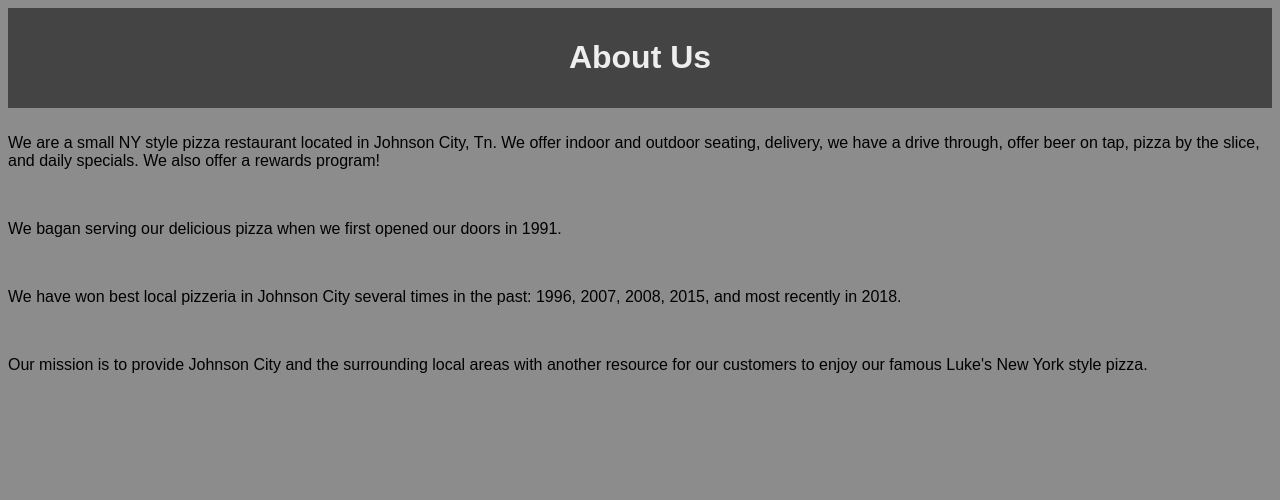
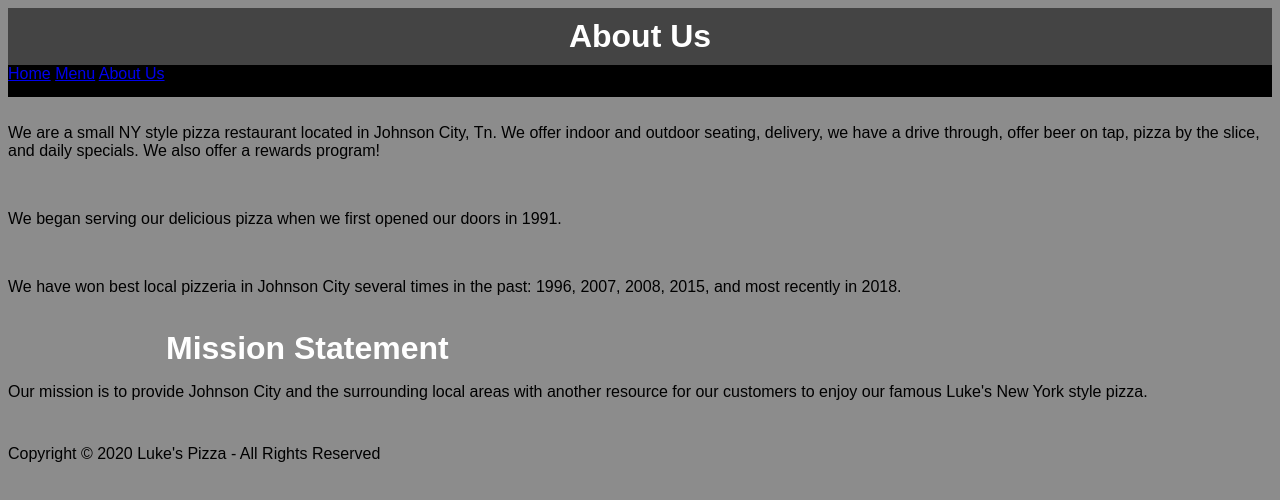
Before and after one commit to Mondayj12/iheartie, a plain HTML site: page aboutus.html in a window 1280 px wide. Drawn offline with Linux system fonts and the light colour scheme; files that its build step writes are made by us from their sources.

Commit message:
Add files via upload

```diff
--- /dev/null
+++ b/aboutus.css
@@ -0,0 +1,47 @@
+/*
+		Author:					Samuel Murillo
+		Date:             		4/15/2020
+        Last revised:
+		Assignment:           Semester Project
+		Purpose:              Styling the "About Us" page
+*/
+
+body {
+	background-color: rgb(140,140,140);
+	color: black;
+	font-family: arial;
+
+}
+
+header.title {
+				background-color: rgba(50,50,50,.8);		/*the background will be a dark gray and partially transparent*/
+				color: #eee;								/*font color will be light gray*/
+				width: 100%;
+				margin: 0;
+				padding: 10px 0px;
+				text-align: center;
+}
+
+div.content {
+	padding: 10px 0px;
+}
+nav {
+    height: 2em;
+    padding: 0;
+    background-color: #000000;
+    border-bottom: 1px solid #8E8E8E;
+    margin-top: 1px solid #8E8E8E;
+}
+.topnav {
+    background-color: #000000;
+}
+.topnav {
+    float: left;
+    color: white;
+    text-align: center;
+}
+h1 {
+    width: 75%;
+    margin: auto;
+    color: white;
+}
--- a/aboutus.html
+++ b/aboutus.html
@@ -7,7 +7,7 @@
 	<meta name="keywords" content="csci, 1210, semster project">
 	<title>Semester Project About Us Page</title>
 	<link rel="icon" href="aboutme.jpg">
-	<link rel="stylesheet" href="styling.css">
+	<link rel="stylesheet" href="css/aboutus.css">
 
 	<!--
 		Author:				Samuel Murillo
@@ -22,6 +22,11 @@
 	<header class="title">
 	<h1>About Us</h1>
 	</header>
+    <nav>
+            <a href='project.html'>Home</a>
+            <a href='#'>Menu</a>
+            <a href="aboutus.html">About Us</a>
+    </nav>
 
 	<div class="content">
 	<p>
@@ -31,7 +36,7 @@
 	<br>
 
 	<p>
-		We bagan serving our delicious pizza when we first opened our doors in 1991.
+		We began serving our delicious pizza when we first opened our doors in 1991.
 	</p>
 	<br>
 
@@ -40,12 +45,16 @@
 		and most recently in 2018.
 	</p>
 	<br>
-
+    <h1>Mission Statement</h1>
 	<p>
 		Our mission is to provide Johnson City and the surrounding local areas with another resource for our
 		customers to enjoy our famous Luke's New York style pizza.
 	</p>
 	</div>
+    <br>
+    <footer>
+        Copyright &copy; 2020 Luke's Pizza - All Rights Reserved
+    </footer>
 
 	<script src="/js/w3c.js"></script>
 </body>
--- /dev/null
+++ b/home.css
@@ -0,0 +1,54 @@
+/*
+		Author:					Ahmad Lovell
+		Date:             		4/15/2020
+		Assignment:           Semester Project
+		Purpose:              Styling the "Home" page
+*/
+body {
+    font-family: sans-serif;
+    background-color: #8E8E8E;
+    color: #000000;
+}
+header {
+    padding: 25px 0;
+    margin: auto;
+    height: 190px;
+    background-color: #3A3A3A;
+    color: white;
+}
+div {
+
+}
+h1,h2 {
+    text-align: center;
+    width: 75%;
+    margin: auto;
+}
+img.floatRight {
+    display: block;
+    float: right;
+    height: 150px;
+    margin: 0 15px;
+}
+nav {
+    height: 2em;
+    padding: 0;
+    background-color: #000000;
+    border-bottom: 1px solid #8E8E8E;
+    margin-top: 1px solid #8E8E8E;
+}
+.topnav {
+    background-color: #000000;
+}
+.topnav {
+    float: left;
+    color: white;
+    text-align: center;
+}
+footer {
+    clear: both;
+    line-height: 2em;
+    margin: 0 auto;
+    background-color: #8E8E8E;
+    color: white;
+}
```
Also changed, not shown: home.html (added, +50 -0 lines).
